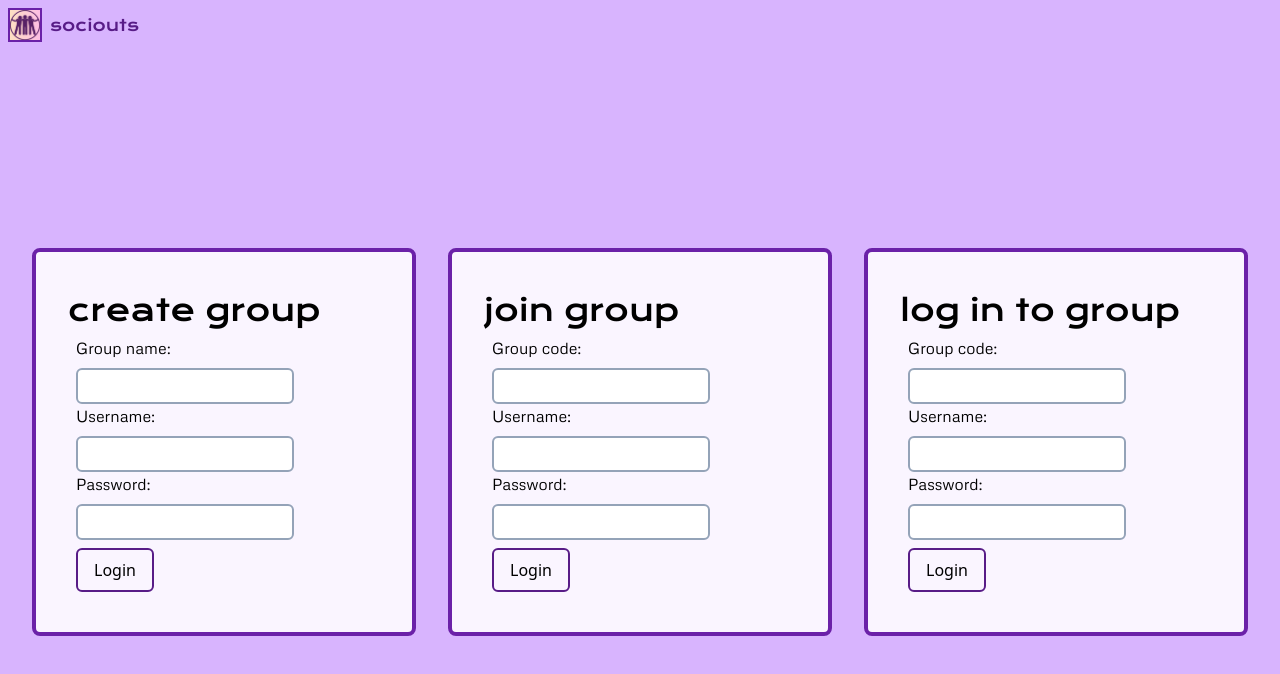
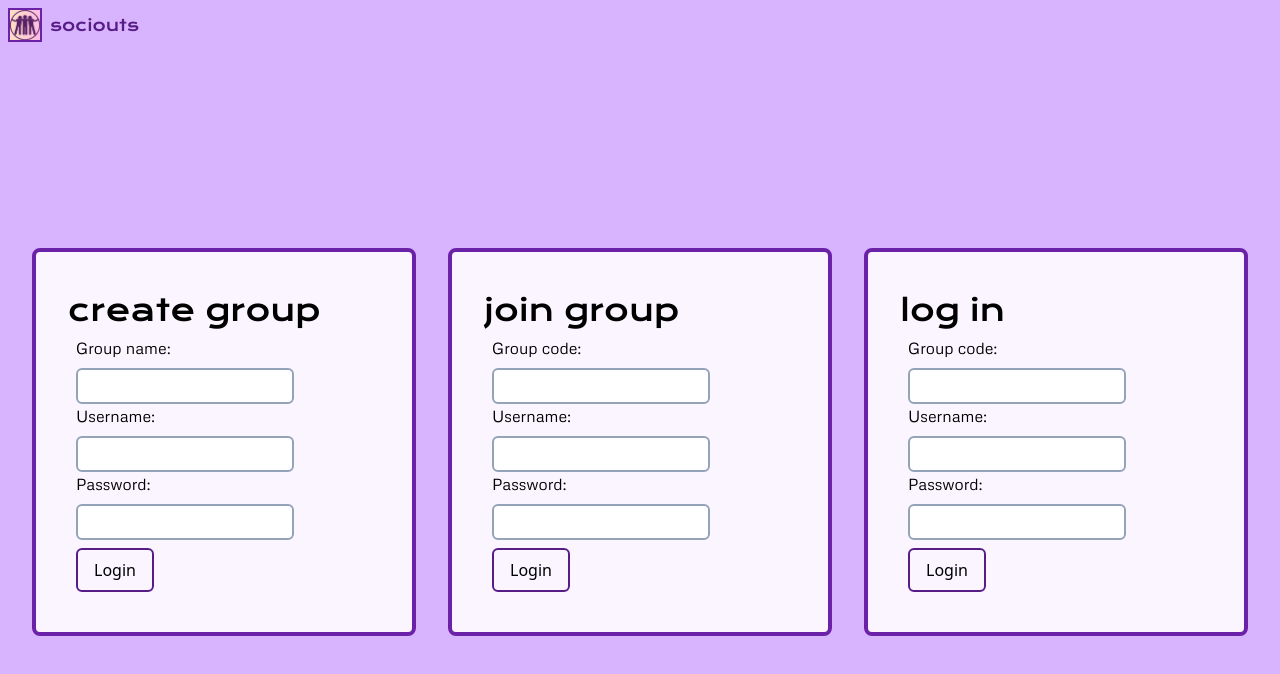
Before and after one commit to lilly-g/codejam14, a Next.js app in the folder frontend/: page /logInInfo in a window 1280 px wide. Shown: the top 674 px of the page. Built offline with nearby package versions, Linux system fonts and the light colour scheme.

Commit message:
edited login frontend

```diff
--- a/frontend/src/components/LoginForm.js
+++ b/frontend/src/components/LoginForm.js
@@ -7,7 +7,7 @@ export default function LoginForm() {
 
     return (
         <div className="">
-            <h2 className="font-display text-3xl py-2">log in to group</h2>
+            <h2 className="font-display text-3xl py-2">log in</h2>
             <form action={formActionLogin} className="w-3/4 px-2">
                 <div>
                     <label
```
